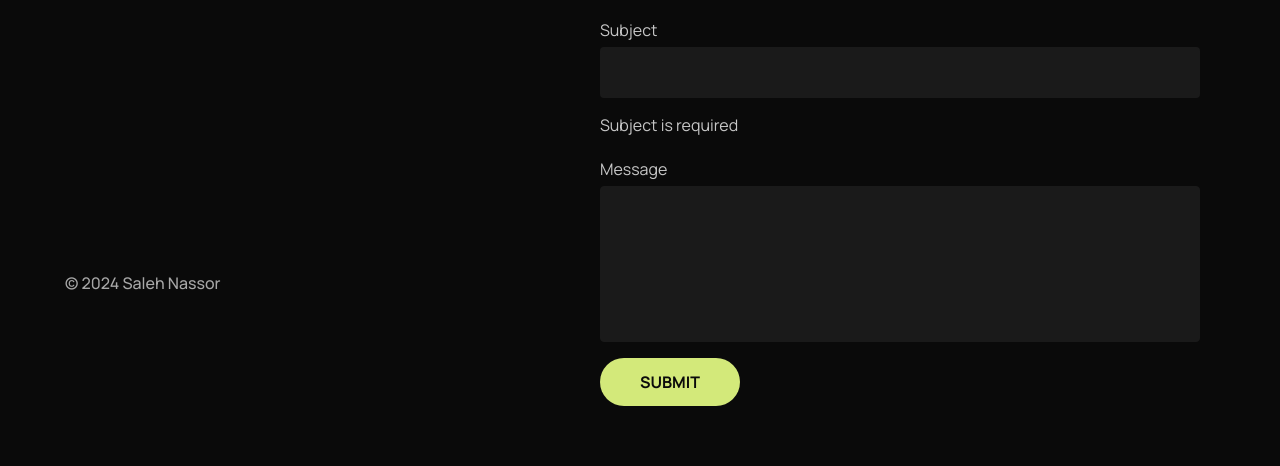
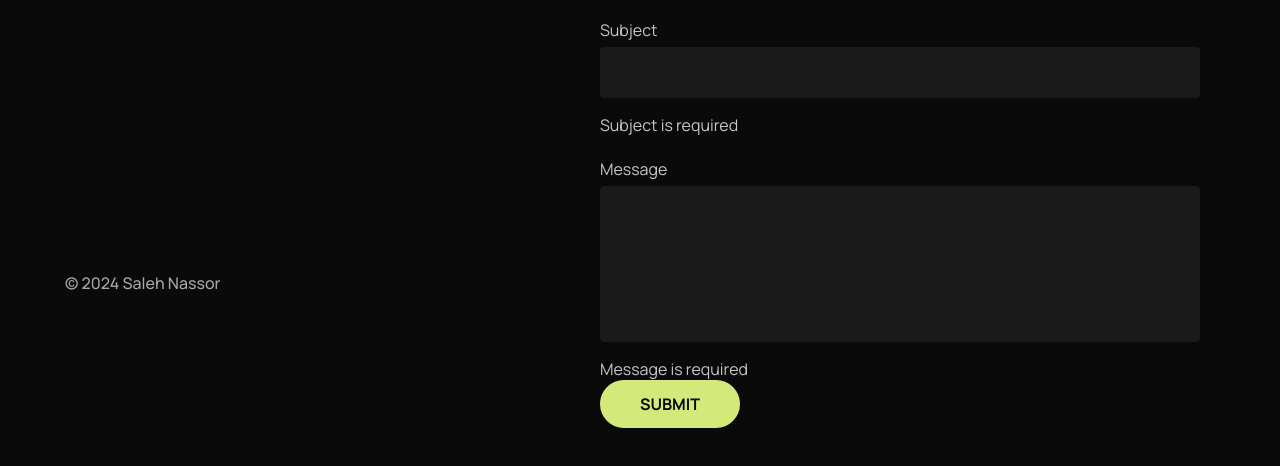
Before and after one commit to M-Saleh-N/saleh.portfolio, a website: page index.html in a window 1280 px wide. Shown: the part 4934-5400 px from the top of the page. Drawn offline with Linux system fonts and the light colour scheme.

Commit message:
added message popup

```diff
--- a/index.html
+++ b/index.html
@@ -262,6 +262,7 @@
         <br />
         <label for="message">Message</label>
         <input type="text1" id="message" name="Message" />
+        <div id="messageError" class="form-error">Message is required </div>
       </form>
       <button type="submit" class="btn">SUBMIT</button>
     </div>
```
